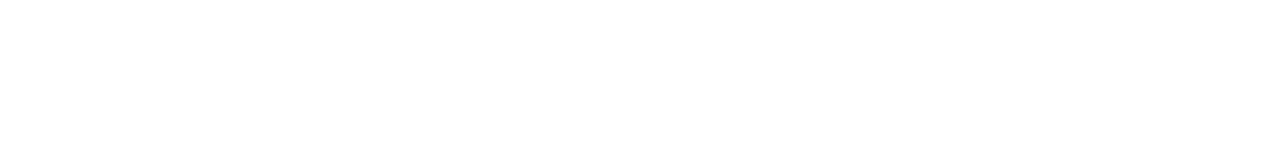
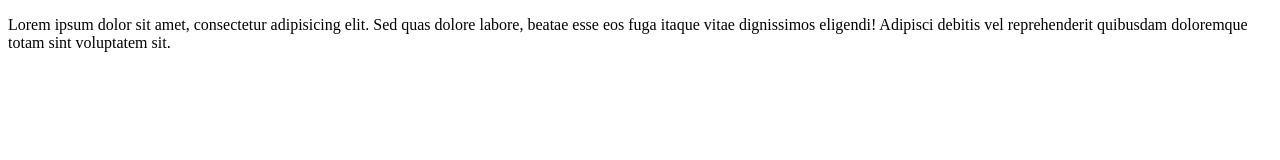
Before and after one commit to FarukMahfuj/third-repo, a plain HTML site: page index.html in a window 1280 px wide. Drawn offline with Linux system fonts and the light colour scheme.

Commit message:
third commit

```diff
--- a/index.html
+++ b/index.html
@@ -7,6 +7,6 @@
     <title>My Third Repo</title>
 </head>
 <body>
-
+   <p>Lorem ipsum dolor sit amet, consectetur adipisicing elit. Sed quas dolore labore, beatae esse eos fuga itaque vitae dignissimos eligendi! Adipisci debitis vel reprehenderit quibusdam doloremque totam sint voluptatem sit.</p>
 </body>
 </html>
```
